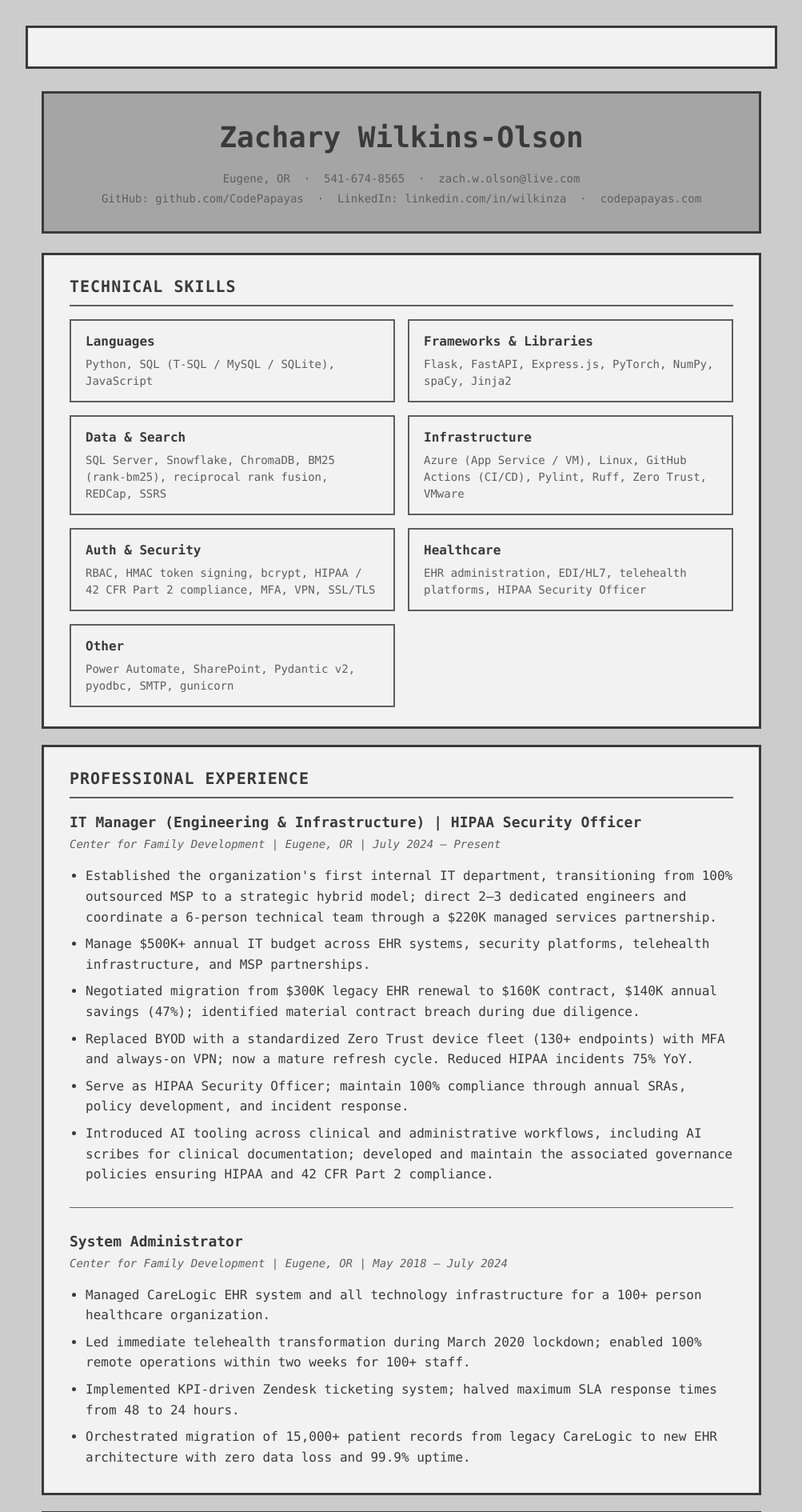
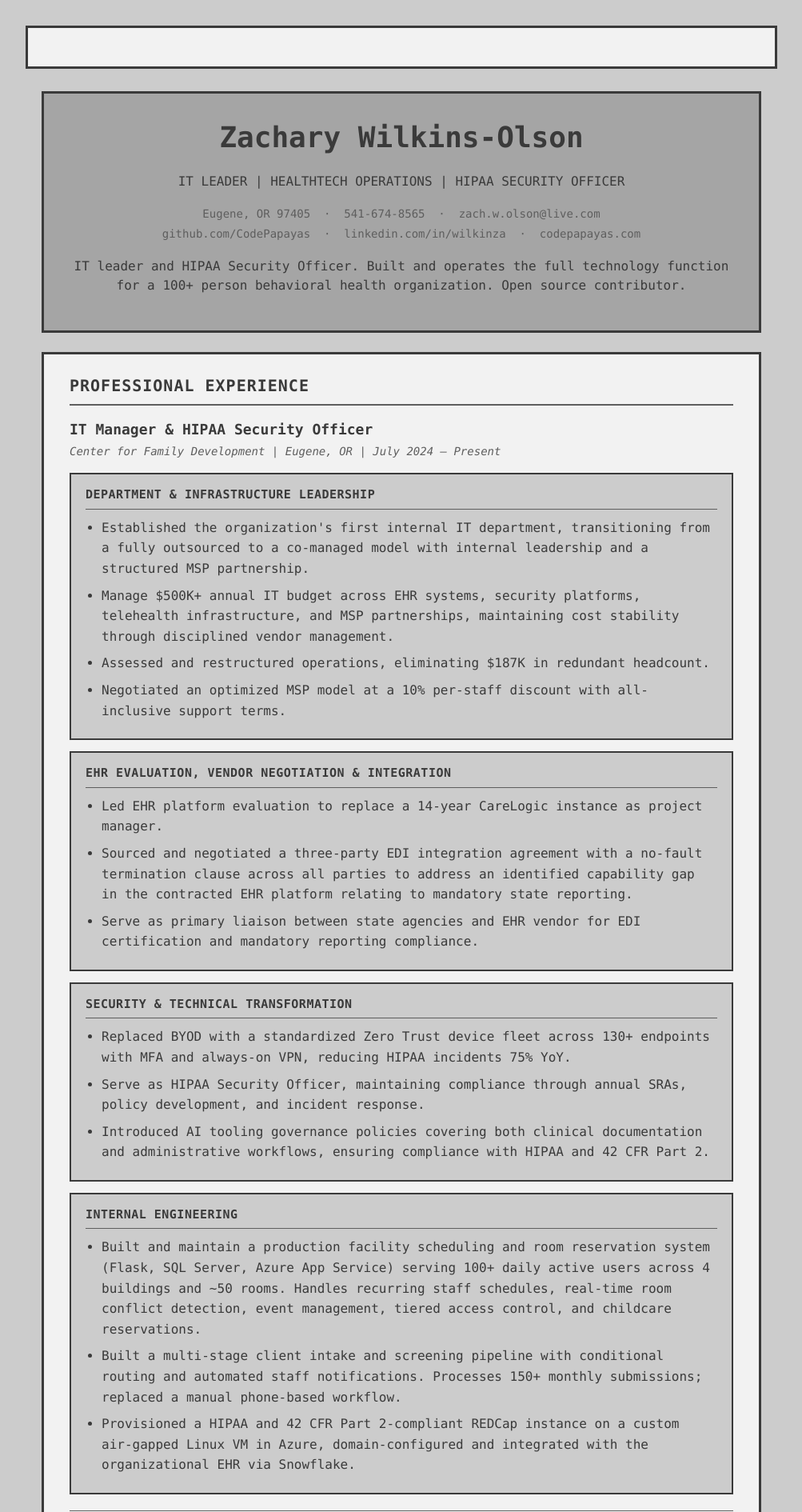
Before and after one commit to CodePapayas/zzwo-dot-com, a Python web app: template app/templates/resume.html in a window 1280 px wide. Shown: the top 1890 px of the page at 80% size, without its empty margins (138-1141 px from the left). Run offline with Jinja, Linux system fonts and the light colour scheme; the template is opened without the code that fills it, so the values that code supplies are empty.

Commit message:
add border boxes to professional experience section on resume page

```diff
--- a/app/static/style.css
+++ b/app/static/style.css
@@ -505,11 +505,31 @@ h3 {
     font-style: italic;
 }
 
+.subsection-box {
+    background: var(--color-bg);
+    border: 2px solid var(--color-border);
+    padding: 14px 18px;
+    margin-top: 14px;
+}
+
+.subsection-box:first-of-type {
+    margin-top: 16px;
+}
+
 .job h4 {
-    margin: 16px 0 8px 0;
+    margin: 0 0 10px 0;
     font-size: 15px;
-    color: var(--color-muted);
+    color: var(--color-text);
     font-weight: 600;
+    text-transform: uppercase;
+    letter-spacing: 0.5px;
+    border-bottom: 1px solid var(--color-muted);
+    padding-bottom: 6px;
+}
+
+.subsection-box ul {
+    margin: 0;
+    padding-left: 20px;
 }
 
 .job ul {
--- a/app/templates/resume.html
+++ b/app/templates/resume.html
@@ -3,44 +3,193 @@
 <div class="resume">
     <header class="resume-header">
         <h1>Zachary Wilkins-Olson</h1>
+        <p class="resume-title">IT LEADER | HEALTHTECH OPERATIONS | HIPAA SECURITY OFFICER</p>
         <p class="contact-info">
-            Eugene, OR &nbsp;·&nbsp; 541-674-8565 &nbsp;·&nbsp;
+            Eugene, OR 97405 &nbsp;·&nbsp; 541-674-8565 &nbsp;·&nbsp;
             zach.w.olson@live.com<br />
-            GitHub: github.com/CodePapayas &nbsp;·&nbsp; LinkedIn:
-            linkedin.com/in/wilkinza &nbsp;·&nbsp; codepapayas.com
+            github.com/CodePapayas &nbsp;·&nbsp; linkedin.com/in/wilkinza &nbsp;·&nbsp; codepapayas.com
+        </p>
+        <p class="resume-summary">
+            IT leader and HIPAA Security Officer. Built and operates the full technology function for a 100+ person behavioral health organization. Open source contributor.
         </p>
     </header>
 
+    <section class="resume-section experience">
+        <h2>Professional Experience</h2>
+
+        <div class="job">
+            <h3>IT Manager &amp; HIPAA Security Officer</h3>
+            <p class="job-meta">
+                Center for Family Development | Eugene, OR | July 2024 – Present
+            </p>
+
+            <div class="subsection-box">
+                <h4 class="job-subsection">Department &amp; Infrastructure Leadership</h4>
+                <ul>
+                    <li>
+                        Established the organization's first internal IT department,
+                        transitioning from a fully outsourced to a co-managed model with
+                        internal leadership and a structured MSP partnership.
+                    </li>
+                    <li>
+                        Manage $500K+ annual IT budget across EHR systems, security
+                        platforms, telehealth infrastructure, and MSP partnerships,
+                        maintaining cost stability through disciplined vendor management.
+                    </li>
+                    <li>
+                        Assessed and restructured operations, eliminating $187K in
+                        redundant headcount.
+                    </li>
+                    <li>
+                        Negotiated an optimized MSP model at a 10% per-staff discount
+                        with all-inclusive support terms.
+                    </li>
+                </ul>
+            </div>
+
+            <div class="subsection-box">
+                <h4 class="job-subsection">EHR Evaluation, Vendor Negotiation &amp; Integration</h4>
+                <ul>
+                    <li>
+                        Led EHR platform evaluation to replace a 14-year CareLogic
+                        instance as project manager.
+                    </li>
+                    <li>
+                        Sourced and negotiated a three-party EDI integration agreement
+                        with a no-fault termination clause across all parties to address
+                        an identified capability gap in the contracted EHR platform
+                        relating to mandatory state reporting.
+                    </li>
+                    <li>
+                        Serve as primary liaison between state agencies and EHR vendor
+                        for EDI certification and mandatory reporting compliance.
+                    </li>
+                </ul>
+            </div>
+
+            <div class="subsection-box">
+                <h4 class="job-subsection">Security &amp; Technical Transformation</h4>
+                <ul>
+                    <li>
+                        Replaced BYOD with a standardized Zero Trust device fleet across
+                        130+ endpoints with MFA and always-on VPN, reducing HIPAA
+                        incidents 75% YoY.
+                    </li>
+                    <li>
+                        Serve as HIPAA Security Officer, maintaining compliance through
+                        annual SRAs, policy development, and incident response.
+                    </li>
+                    <li>
+                        Introduced AI tooling governance policies covering both clinical
+                        documentation and administrative workflows, ensuring compliance
+                        with HIPAA and 42 CFR Part 2.
+                    </li>
+                </ul>
+            </div>
+
+            <div class="subsection-box">
+                <h4 class="job-subsection">Internal Engineering</h4>
+                <ul>
+                    <li>
+                        Built and maintain a production facility scheduling and room
+                        reservation system (Flask, SQL Server, Azure App Service) serving
+                        100+ daily active users across 4 buildings and ~50 rooms. Handles
+                        recurring staff schedules, real-time room conflict detection, event
+                        management, tiered access control, and childcare reservations.
+                    </li>
+                    <li>
+                        Built a multi-stage client intake and screening pipeline with
+                        conditional routing and automated staff notifications. Processes
+                        150+ monthly submissions; replaced a manual phone-based workflow.
+                    </li>
+                    <li>
+                        Provisioned a HIPAA and 42 CFR Part 2-compliant REDCap instance
+                        on a custom air-gapped Linux VM in Azure, domain-configured and
+                        integrated with the organizational EHR via Snowflake.
+                    </li>
+                </ul>
+            </div>
+        </div>
+
+        <div class="job">
+            <h3>System Administrator</h3>
+            <p class="job-meta">
+                Center for Family Development | Eugene, OR | May 2018 – July 2024
+            </p>
+            <ul>
+                <li>
+                    Led telehealth transformation during March 2020 lockdown,
+                    enabling 100% remote operations within two weeks for 100+ staff.
+                </li>
+                <li>
+                    Managed technology infrastructure supporting transition from
+                    100% in-person to 75% telehealth delivery.
+                </li>
+                <li>
+                    Authored telehealth policies and procedures ensuring regulatory
+                    compliance.
+                </li>
+                <li>
+                    Managed CareLogic EHR system, maintaining 99.9% uptime and data
+                    integrity.
+                </li>
+                <li>
+                    Implemented Zendesk ticketing with KPI tracking, reducing maximum
+                    SLA response time from 48 to 24 hours.
+                </li>
+            </ul>
+        </div>
+    </section>
+
+    <section class="resume-section open-source">
+        <h2>Open Source</h2>
+
+        <div class="project">
+            <h3>Pylint &nbsp;·&nbsp; Contributor</h3>
+            <p>
+                Contributed fixes for false positive unreachable error with overload
+                + NoReturn (#10785) and detection of unittest.fail() calls for
+                assignment warnings (#10743).
+            </p>
+        </div>
+
+        <div class="project">
+            <h3>hipaa-mcp &nbsp;·&nbsp; Author and Maintainer</h3>
+            <p>
+                Local MCP server for HIPAA and 42 CFR Part 2 citation search. Hybrid
+                vector + BM25 retrieval, no cloud dependencies. Published to PyPI;
+                <code>pip install hipaa-mcp</code>.
+            </p>
+        </div>
+    </section>
+
     <section class="resume-section skills">
-        <h2>Technical Skills</h2>
+        <h2>Technical Proficiencies</h2>
         <div class="skills-grid">
             <div class="skill-category">
                 <strong>Languages</strong>
-                <p>Python, SQL (T-SQL / MySQL / SQLite), JavaScript</p>
+                <p>Python, C++, Rust, SQL (T-SQL / SQLite)</p>
             </div>
             <div class="skill-category">
                 <strong>Frameworks &amp; Libraries</strong>
-                <p>Flask, FastAPI, Express.js, PyTorch, NumPy, spaCy, Jinja2</p>
+                <p>Flask, FastAPI, PyTorch, NumPy, spaCy, Jinja2, FastMCP</p>
             </div>
             <div class="skill-category">
                 <strong>Data &amp; Search</strong>
-                <p>
-                    SQL Server, Snowflake, ChromaDB, BM25 (rank-bm25),
-                    reciprocal rank fusion, REDCap, SSRS
-                </p>
+                <p>SQL Server, Turso, ChromaDB, BM25, Snowflake, REDCap, SSRS</p>
             </div>
             <div class="skill-category">
                 <strong>Infrastructure</strong>
                 <p>
                     Azure (App Service / VM), Linux, GitHub Actions (CI/CD),
-                    Pylint, Ruff, Zero Trust, VMware
+                    VMware, Zero Trust, Docker
                 </p>
             </div>
             <div class="skill-category">
-                <strong>Auth &amp; Security</strong>
+                <strong>Security &amp; Auth</strong>
                 <p>
-                    RBAC, HMAC token signing, bcrypt, HIPAA / 42 CFR Part 2
-                    compliance, MFA, VPN, SSL/TLS
+                    HIPAA / 42 CFR Part 2, RBAC, HMAC, bcrypt, MFA, VPN,
+                    SSL/TLS, Zero Trust
                 </p>
             </div>
             <div class="skill-category">
@@ -52,172 +201,16 @@
             </div>
             <div class="skill-category">
                 <strong>Other</strong>
-                <p>
-                    Power Automate, SharePoint, Pydantic v2, pyodbc, SMTP,
-                    gunicorn
-                </p>
+                <p>Power Automate, SharePoint, Pydantic v2, Zendesk, gunicorn</p>
             </div>
-        </div>
-    </section>
-
-    <section class="resume-section experience">
-        <h2>Professional Experience</h2>
-
-        <div class="job">
-            <h3>
-                IT Manager (Engineering &amp; Infrastructure) | HIPAA Security
-                Officer
-            </h3>
-            <p class="job-meta">
-                Center for Family Development | Eugene, OR | July 2024 – Present
-            </p>
-            <ul>
-                <li>
-                    Established the organization's first internal IT department,
-                    transitioning from 100% outsourced MSP to a strategic hybrid
-                    model; direct 2–3 dedicated engineers and coordinate a
-                    6-person technical team through a $220K managed services
-                    partnership.
-                </li>
-                <li>
-                    Manage $500K+ annual IT budget across EHR systems, security
-                    platforms, telehealth infrastructure, and MSP partnerships.
-                </li>
-                <li>
-                    Negotiated migration from $300K legacy EHR renewal to $160K
-                    contract, $140K annual savings (47%); identified material
-                    contract breach during due diligence.
-                </li>
-                <li>
-                    Replaced BYOD with a standardized Zero Trust device fleet
-                    (130+ endpoints) with MFA and always-on VPN; now a mature
-                    refresh cycle. Reduced HIPAA incidents 75% YoY.
-                </li>
-                <li>
-                    Serve as HIPAA Security Officer; maintain 100% compliance
-                    through annual SRAs, policy development, and incident
-                    response.
-                </li>
-                <li>
-                    Introduced AI tooling across clinical and administrative
-                    workflows, including AI scribes for clinical documentation;
-                    developed and maintain the associated governance policies
-                    ensuring HIPAA and 42 CFR Part 2 compliance.
-                </li>
-            </ul>
-        </div>
-
-        <div class="job">
-            <h3>System Administrator</h3>
-            <p class="job-meta">
-                Center for Family Development | Eugene, OR | May 2018 – July
-                2024
-            </p>
-            <ul>
-                <li>
-                    Managed CareLogic EHR system and all technology
-                    infrastructure for a 100+ person healthcare organization.
-                </li>
-                <li>
-                    Led immediate telehealth transformation during March 2020
-                    lockdown; enabled 100% remote operations within two weeks
-                    for 100+ staff.
-                </li>
-                <li>
-                    Implemented KPI-driven Zendesk ticketing system; halved
-                    maximum SLA response times from 48 to 24 hours.
-                </li>
-                <li>
-                    Orchestrated migration of 15,000+ patient records from
-                    legacy CareLogic to new EHR architecture with zero data loss
-                    and 99.9% uptime.
-                </li>
-            </ul>
-        </div>
-    </section>
-
-    <section class="resume-section projects">
-        <h2>Engineering Projects</h2>
-
-        <div class="project">
-            <h3>
-                Client Intake &amp; Screening Pipeline
-                <span class="project-status">(Production)</span>
-            </h3>
-            <p class="project-meta">
-                Python / SQL Server / Power Automate / SharePoint / SMTP
-            </p>
-            <ul>
-                <li>
-                    Built a multi-stage enrollment system serving a 100+ person
-                    healthcare org with conditional routing across nine
-                    programs, automated staff notifications for urgent needs,
-                    and an NLP-based provider matching algorithm.
-                </li>
-            </ul>
-        </div>
-
-        <div class="project">
-            <h3>
-                Building Reservation &amp; Scheduling System
-                <span class="project-status">(Production)</span>
-            </h3>
-            <p class="project-meta">
-                Flask / SQL Server / Azure App Service / GitHub Actions
-            </p>
-            <ul>
-                <li>
-                    Replaced a manual process (printed Excel books across 4
-                    buildings, ~50 rooms) with a production web app supporting
-                    recurring schedules, real-time room search, and tiered
-                    access control. Serving 100+ daily active users.
-                </li>
-            </ul>
-        </div>
-
-        <div class="project">
-            <h3>
-                HIPAA Regulation Search Engine
-                <span class="project-status">(Production / Open Source)</span>
-            </h3>
-            <p class="project-meta">
-                Python / ChromaDB / FastMCP / spaCy / BM25
-            </p>
-            <ul>
-                <li>
-                    Built and open-sourced an MCP server that searches HIPAA and
-                    42 CFR Part 2 regulation text, returning precise section
-                    citations. Published as a pip-installable CLI with 90%+ test
-                    coverage.
-                </li>
-            </ul>
-        </div>
-
-        <div class="project">
-            <h3>REDCap Research Platform Deployment</h3>
-            <p class="project-meta">Linux / Azure VM / MySQL / HIPAA</p>
-            <ul>
-                <li>
-                    Acquired an institutional license and deployed a HIPAA/42
-                    CFR Part 2-compliant clinical research platform on Azure,
-                    integrated with the organizational EHR via Snowflake.
-                </li>
-            </ul>
         </div>
     </section>
 
     <section class="resume-section education">
         <h2>Education &amp; Certifications</h2>
         <div class="degree">
-            <strong
-                >Bachelor of Science, Computer Science; Minor in
-                Business</strong
-            ><br />
+            <strong>Bachelor of Science, Computer Science; Minor in Business</strong><br />
             Oregon State University
-        </div>
-        <div class="degree">
-            <strong>Associate of Arts Oregon Transfer (AAOT)</strong><br />
-            Lane Community College
         </div>
         <div class="certification">
             <strong>Certified Scrum Master (CSM)</strong>
```
Also changed, not shown: resume_template/resume.md (added, +75 -0 lines), 2 other files.
